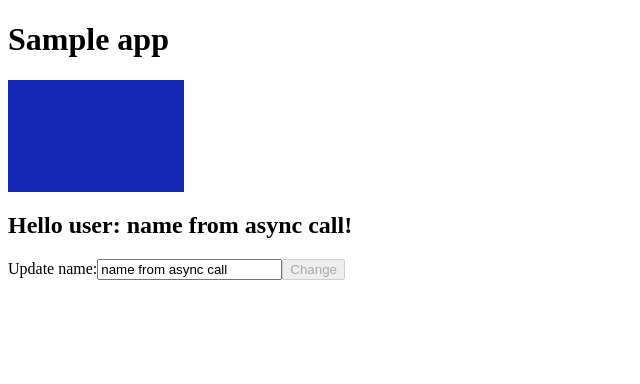
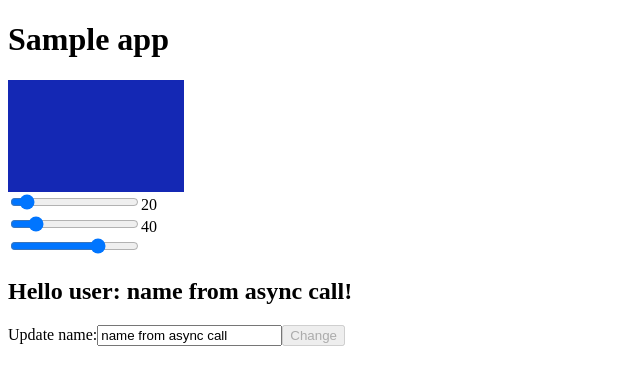
Before and after one commit to minhkhiemm/typescript-react, a React app: page / in a window 1280 px wide. Shown: the top 384 px of the page, without its empty margins (0-640 px from the left). Built offline with nearby package versions, Linux system fonts and the light colour scheme.

Commit message:
add color picker

```diff
--- a/src/app.tsx
+++ b/src/app.tsx
@@ -1,5 +1,5 @@
 import * as React from "react";
-import { HelloComponent, NameEditComponent, ColorBrowser } from "./components";
+import { HelloComponent, NameEditComponent, ColorBrowser, ColorPicker } from "./components";
 import { Color } from "./model/color";
 
 export const App = () => {
@@ -24,6 +24,7 @@ export const App = () => {
     return (
         <>
             <ColorBrowser color={color} />
+            <ColorPicker color={color} onColorUpdated={setColor} />
             <HelloComponent userName={name} />
             <NameEditComponent initialUserName={name} onNameUpdated={setUsernameState} editingName={editingName} onEditingNameUpdated={setEditingName} disabled={editingName === '' || editingName === name} />
         </>
--- /dev/null
+++ b/src/components/colorpicker.tsx
@@ -0,0 +1,20 @@
+import * as React from "react";
+import { Color } from "../model/color";
+
+
+interface Props {
+    color: Color,
+    onColorUpdated: (color: Color) => void;
+}
+
+export const ColorPicker = (props: Props) => {
+    return <div>
+        <input type="range" min="0" max="255" value={props.color.red} onChange={event => props.onColorUpdated({ red: +event.target.value, green: props.color.green, blue: props.color.blue })} />
+        {props.color.red}
+        <br />
+        <input type="range" min="0" max="255" value={props.color.green} onChange={event => props.onColorUpdated({ red: props.color.red, green: +event.target.value, blue: props.color.blue })} />
+        {props.color.green}
+        <br />
+        <input type="range" min="0" max="255" value={props.color.blue} onChange={event => props.onColorUpdated({ red: props.color.red, green: props.color.green, blue: +event.target.value })} />
+    </div>
+};
--- a/src/components/index.tsx
+++ b/src/components/index.tsx
@@ -1,3 +1,4 @@
 export * from "./hello";
 export * from "./nameEdit";
 export * from "./colorBrowser";
+export * from "./colorpicker";
```
